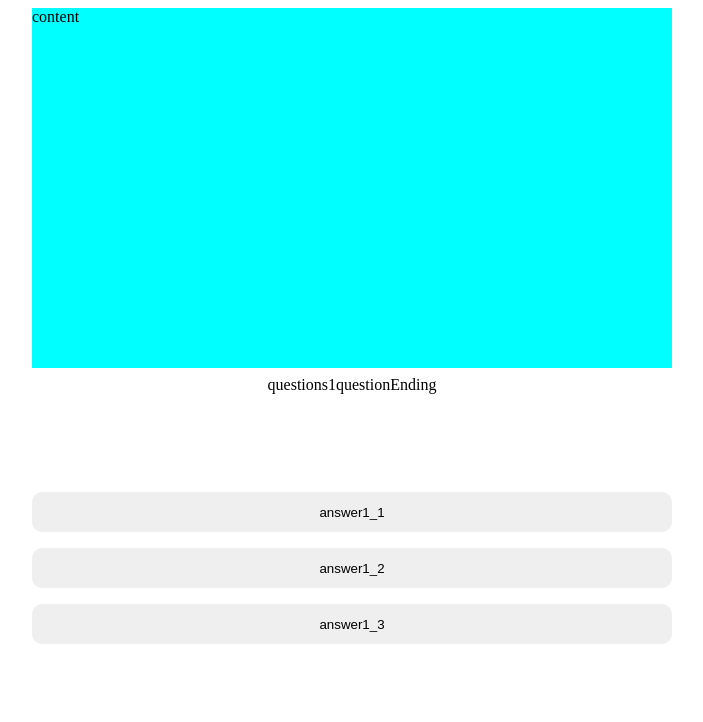
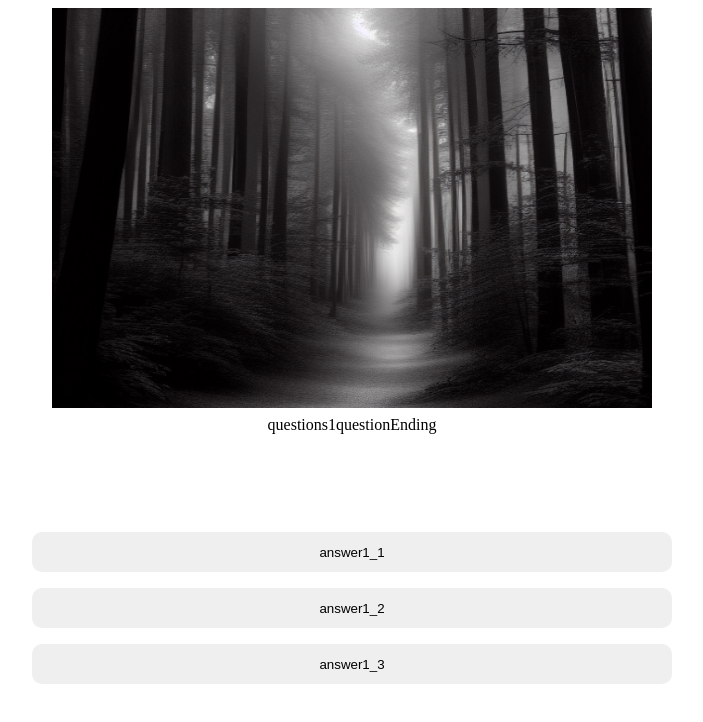
Before and after one commit to okesseko/psychometric-test, a Nuxt app: page / in a window 1280 px wide. Both pictures are taken after a click on the button "重新測試". Shown: the top 722 px of the page, without its empty margins (288-991 px from the left). Built offline with nearby package versions, Linux system fonts and the light colour scheme.

Commit message:
feat: add new image

```diff
--- a/pages/index.vue
+++ b/pages/index.vue
@@ -1,6 +1,8 @@
 <template>
   <div v-if="currentQuestionIndex < 8">
-    <div class="image-wrapper"><div class="image-content">content</div></div>
+    <div class="image-wrapper">
+      <img src="/image/question1.jpg" width="600" height="400" />
+    </div>
     <p class="description">
       {{ $t(`questions${currentQuestionIndex}`) }}{{ $t("questionEnding") }}
     </p>
```
Also changed, not shown: public/image/question1.jpg (added).
